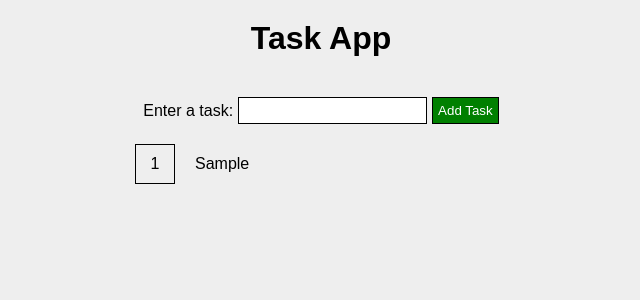
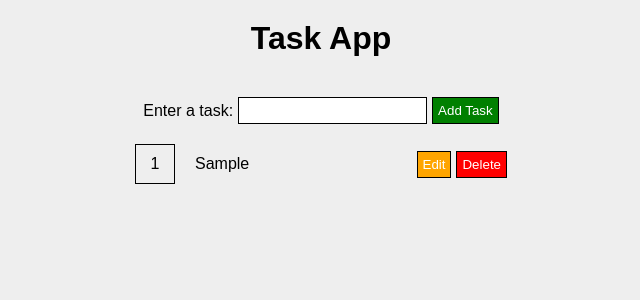
Before and after one commit to James-Rozy/task-app, a React (Create React App) app: page / in a window 1280 px wide. Both pictures are taken after typing "Sample" into the empty fields and a click on the button "Add Task". Shown: the top 300 px of the page, without its empty margins (319-959 px from the left). Built offline with nearby package versions, Linux system fonts and the light colour scheme.

Commit message:
Add edit and delete buttons

```diff
--- a/src/components/Overview.js
+++ b/src/components/Overview.js
@@ -10,6 +10,10 @@ const Overview = (props) => {
           <li key={task.id}>
             <div className='li-number'>{task.number}</div>
             <div className='li-text'>{task.text}</div>
+            <div className='li-controls'>
+              <button className='edit btn'>Edit</button>
+              <button className='delete btn'>Delete</button>
+            </div>
           </li>
         );
       })}
```
